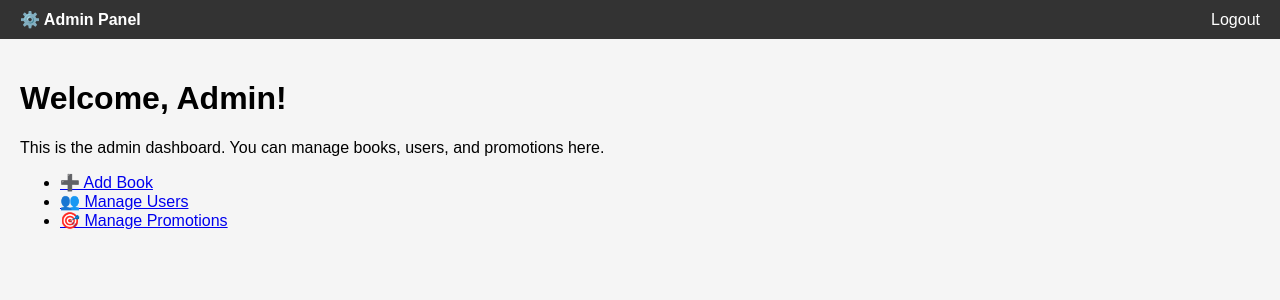
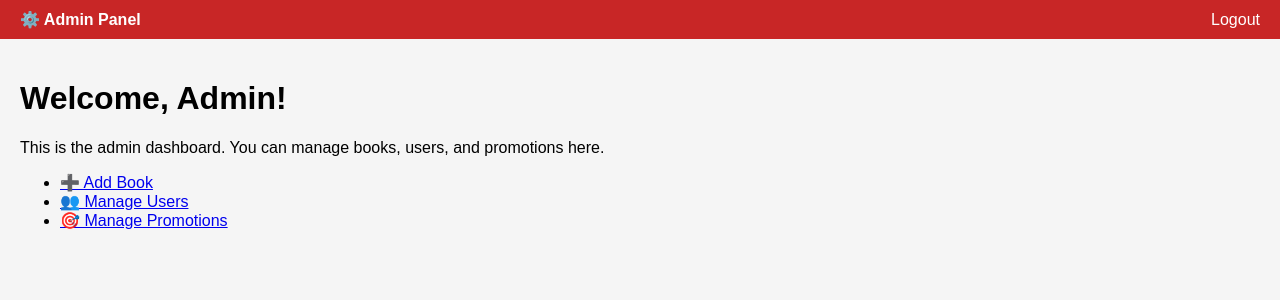
Before and after one commit to jhn02222/Team6, a Django app: page /accounts/admin/ in a window 1280 px wide. Shown: the top 300 px of the page. Run offline with Django 5.2, Linux system fonts and the light colour scheme; the visitor is signed in with stand-in values (Sample User, id 1).

Commit message:
new file

```diff
--- a/bookstore/store/templates/admin/home.html
+++ b/bookstore/store/templates/admin/home.html
@@ -5,13 +5,15 @@
     <style>
         body { font-family: Arial, sans-serif; margin: 0; padding: 0; background-color: #f5f5f5; }
         .navbar {
-            background-color: #333; color: white;
+            background-color: #c82626; color: white;
             padding: 10px 20px; display: flex; justify-content: space-between; align-items: center;
         }
         .navbar a {
             color: white; margin-left: 15px; text-decoration: none;
         }
         .section { padding: 20px; }
+
+
     </style>
 </head>
 <body>
```
Also changed, not shown: admin-user/static/admin-user/body.css (added), admin-user/static/admin-user/general.css (added), admin-user/static/admin-user/header.css (added), bookstore/store/static/store/admin-header.css (added).
